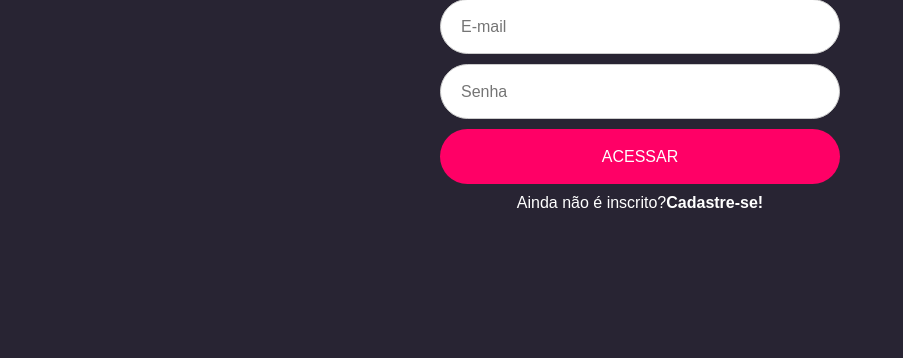
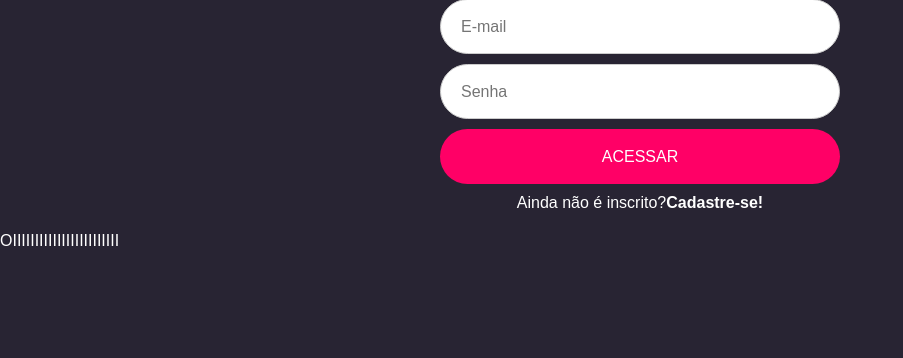
Before and after one commit to Marcos642/JOGADA-DA-SORTE, a PHP site: page / in a window 1280 px wide. Shown: the part 318-676 px from the top of the page, without its empty margins (0-903 px from the left). Run offline with PHP 8.4, Linux system fonts and the light colour scheme.

Commit message:
Update index.php

```diff
--- a/jogoDaSorteHTML/index.php
+++ b/jogoDaSorteHTML/index.php
@@ -65,5 +65,7 @@
         }
     }
 ?>
+
+<p>OIIIIIIIIIIIIIIIIIIIIIIII</p>
 </body>
 </html>
```
